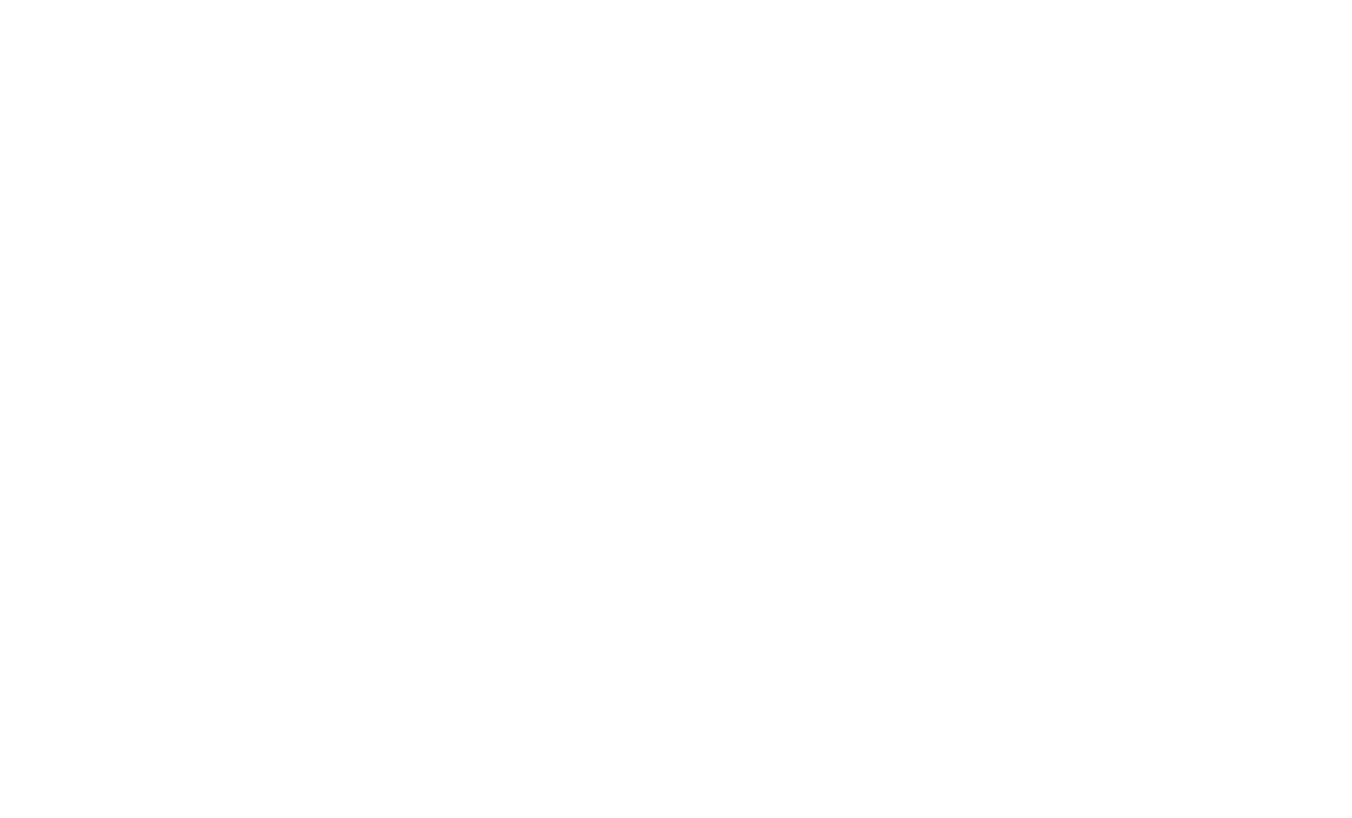
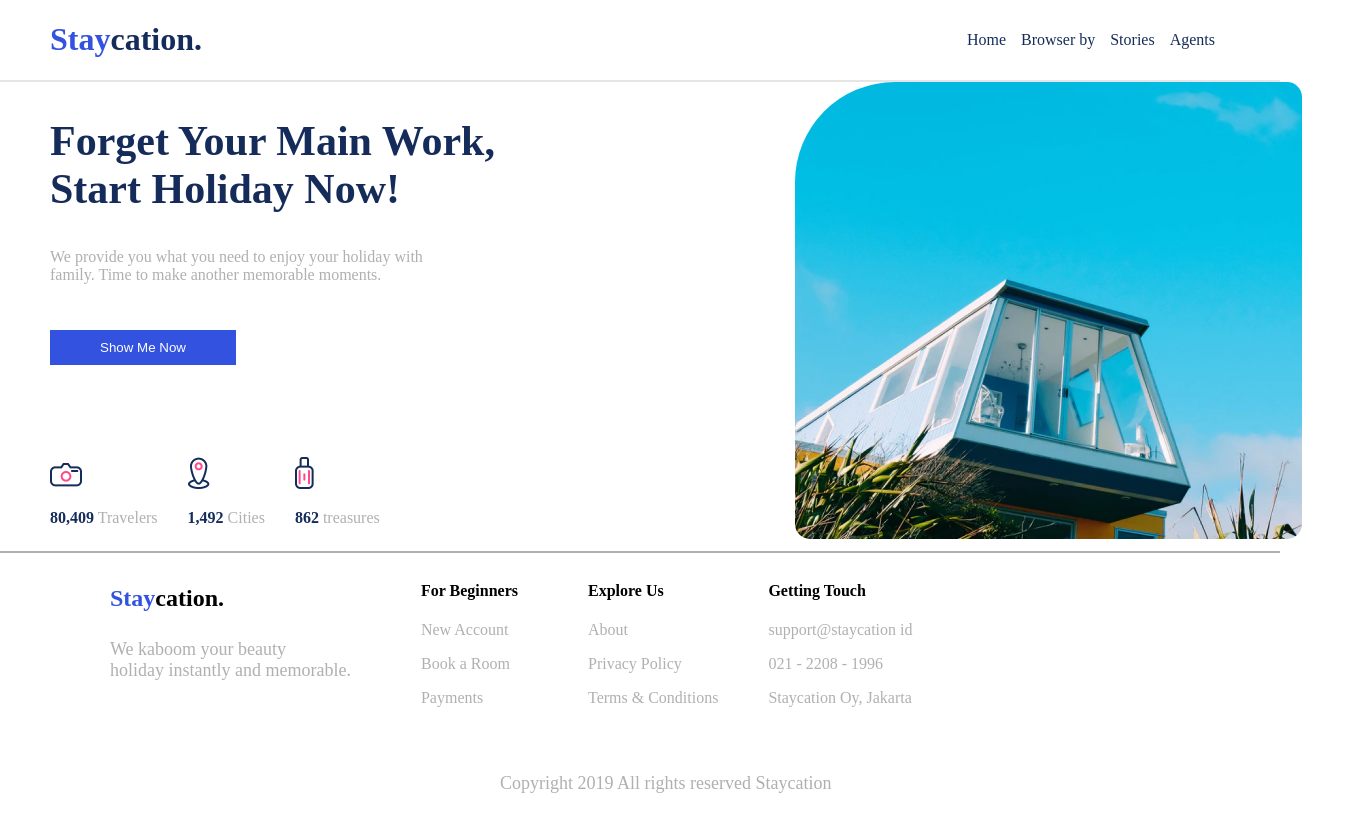
Before and after one commit to Rivelika/Tugas-Pertama-Kelas-A, a plain HTML site: page asset/index.html in a window 1280 px wide. Shown: the whole page, 1352 px wide, since content can reach past the window. Drawn offline with Linux system fonts and the light colour scheme.

Commit message:
first commit

```diff
--- a/asset/index.html
+++ b/asset/index.html
@@ -3,10 +3,99 @@
 <head>
     <meta charset="UTF-8">
     <meta http-equiv="X-UA-Compatible" content="IE=edge">
-    <meta name="viewport" content="width=\, initial-scale=1.0">
+    <meta name="viewport" content="width=device-width, initial-scale=1.0">
+    <link rel="stylesheet" href="style.css">
     <title>Tugas Pertama</title>
 </head>
 <body>
+    <header class="header">
+        <h1> <span class="stay">Stay</span>cation.</h1>
+        <nav>
+            <ul>
+                <li class="nav">Home</li>
+                <li>Browser by</li>
+                <li>Stories</li>
+                <li>Agents</li>
+             </ul>
+        </nav>
+    </header>
+    <main>
+        <div class="show__me">
+            <div class="opword">
+                <h2>Forget Your Main Work, <br>
+                    Start Holiday Now!</h2>
+                <p>
+                    We provide you what you need to enjoy your holiday with <br>
+                    family. Time to make another memorable moments.
+                </p>
+                <button>Show Me Now</button>
+                <div class="travel">
+                    <div>
+                        <img src="img/icon1.jpg">
+                        <p><span>80,409</span> Travelers</p>
+                    </div>
+                    <div>
+                        <img src="img/icon2.jpg" alt="">
+                        <p><span>1,492</span> Cities</p>
+                    </div>
+                    <div>
+                        <img src="img/icon3.jpg">
+                        <p><span>862</span> treasures</p>
+                    </div>
+                </div>
+            </div>
+            <div class="banner">
+                <img src="img/first.jpg">
 
-</body>
-</html>
+            </div>
+        </div>
+
+
+
+            </div>
+            <footer>
+                <hr>
+                <div class="atas">
+                    <div class="tebal">
+                        <h3><span>Stay</span>cation.</h3>
+                        <p>We kaboom your beauty <br>
+                        holiday instantly and memorable.</p>
+                    </div>
+                    <div class="fornew">
+                        <h4>For Beginners</h4>
+                        <div>                        <p>New Account</p>
+                        </div>
+                        <div>
+                            <p>Book a Room</p>
+                        </div>
+                        <div>                           <p>Payments</p>
+                        </div>
+                    </div>
+                    <div class="explore">
+                        <h4>Explore Us</h4>
+                        <div>                           <p>About</p>
+                        </div>
+                        <div>
+                            <p>Privacy Policy</p>
+                        </div>
+                        <div>
+                            <p>Terms & Conditions</p>
+                        </div>
+                    </div>
+                    <div class="getouch">
+                        <h4>Getting Touch</h4>
+                        <div>
+                            <p>support@staycation id</p>
+                        </div>
+                        <div>
+                            <p>021 - 2208 - 1996</p>
+                        </div>
+                        <div>
+                            <p>Staycation Oy, Jakarta</p>
+                        </div>
+                    </div>
+                </div>
+                <div class="copyright">
+                    <h4>Copyright 2019 All rights reserved Staycation</h4>
+                </div>
+            </footer>
--- a/asset/style.css
+++ b/asset/style.css
@@ -0,0 +1,217 @@
+body {
+    box-sizing: border-box;
+    padding: 0;
+    margin: 0;
+}
+
+ul {
+    display: flex;
+    list-style-type: none;
+    margin-top: auto;
+    margin-bottom: auto;
+    color: #152C5B;
+}
+
+li {
+    margin-right: 15px;
+}
+
+.header {
+    display: flex;
+    padding-left: 50px;
+    padding-right: 50px;
+    justify-content: space-between;
+    align-items: center;
+    border-bottom: 2px solid #E5E5E5;
+}
+
+.header h1 {
+    color: #152C5B;
+}
+
+.stay {
+    color: #3252DF;
+}
+
+.firstlist {
+    color: #3252DF;
+}
+
+main .show__me {
+    display: flex;
+    padding-left: 50px;
+    padding-right: 50px;
+    width: max-content;
+    margin-right: auto;
+    margin-left: auto;
+}
+
+.opword {
+    position: relative;
+    margin-right: 300px;
+}
+
+.opword h2 {
+    font-size: 42px;
+    color: #152C5B;
+}
+
+.opword p {
+    color: #B0B0B0;
+}
+
+.opword button {
+    background-color: #3252DF;
+    color: white;
+    border: none;
+    padding-left: 50px;
+    padding-right: 50px;
+    padding-bottom: 10px;
+    padding-top: 10px;
+    margin-top: 30px;
+}
+
+.travel {
+    position: absolute;
+    display: flex;
+    bottom: 0;
+    left: 0;
+}
+
+.travel div {
+    margin-right: 30px;
+}
+
+.travel span {
+    color: #152C5B;
+    font-weight: bold;
+}
+.banner img {
+    border-radius: 100px 15px 15px 15px;
+}
+.ok h2 {
+
+position: absolute;
+width: 144px;
+height: 36px;
+left: 152px;
+top: 676px;
+
+font-family: 'Poppins';
+font-style: normal;
+font-weight: 500;
+font-size: 24px;
+line-height: 36px;
+
+
+color: #152C5B;
+}
+
+.content{
+    background-image: url(beach.jpg);
+    position: absolute;
+    width: 360px;
+    height: 460px;
+    left: 149px;
+    top: 732px;
+
+    background: linear-gradient(180deg, rgba(44, 155, 217, 0) 49.33%, rgba(196, 196, 196, 0.5) 100%);
+    border-radius: 15px;
+}
+
+.content p{
+    position: absolute;
+    width: 180.5px;
+    height: 22px;
+    left: 172.93px;
+    top: 1120px;
+
+    font-family: 'Poppins';
+    font-style: normal;
+    font-weight: 500;
+    font-size: 20px;
+    line-height: 30px;
+
+    color: #152C5B;
+
+}
+
+.most_picked h3{
+
+    position: absolute;
+width: 144px;
+height: 36px;
+left: 152px;
+top: 676px;
+
+font-family: 'Poppins';
+font-style: normal;
+font-weight: 500;
+font-size: 24px;
+line-height: 36px;
+/* identical to box height */
+
+
+color: #152C5B;
+
+}
+
+hr{
+    border: 1px solid #B0B0B0;
+}
+.atas{
+    position: relative;
+    display: flex;
+    flex-direction: row;
+    margin-left: 110px;
+}
+
+.tebal{
+    margin-right: 70px;
+}
+
+.tebal h3{
+    font-size: 24px;
+    height:30px
+}
+
+.tebal h3 span{
+    color: #3252DF;
+}
+
+.tebal p{
+    color: #B0B0B0;
+    font-size: 18px;
+}
+
+.fornew {
+    margin-right: 70px;
+}
+
+.fornew p{
+    color: #B0B0B0;
+    font-size: 16px;
+}
+
+.explore{
+    margin-right: 50px;
+}
+
+.explore p{
+    color: #B0B0B0;
+    font-size: 16px;
+}
+
+.getouch p{
+    color: #B0B0B0;
+    font-size: 16px;
+}
+
+.copyright h4{
+    justify-content: center;
+    margin-top: 50px;
+    margin-left: 500px;
+    font-size: 18px;
+    font-weight: 300;
+    color: #B0B0B0;
+}
```
Also changed, not shown: asset/img/beach.jpg (added), asset/img/dua.png (added), asset/img/empat.png (added), asset/img/first.jpg (added), asset/img/icon1.jpg (added), asset/img/icon2.jpg (added), asset/img/icon3.jpg (added), asset/img/lima.png (added), asset/img/pink.png (added), asset/img/tiga.png (added), 1 other file.
